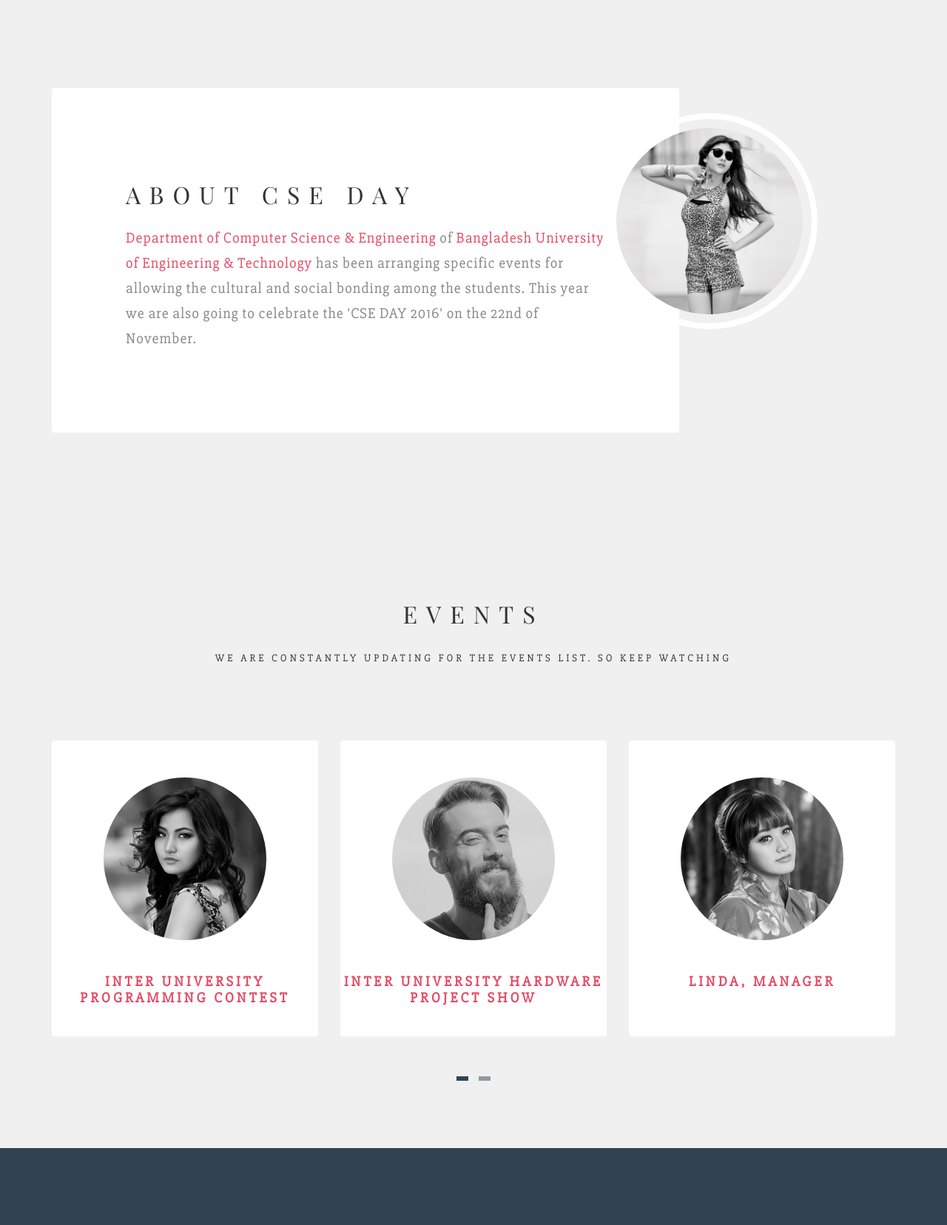
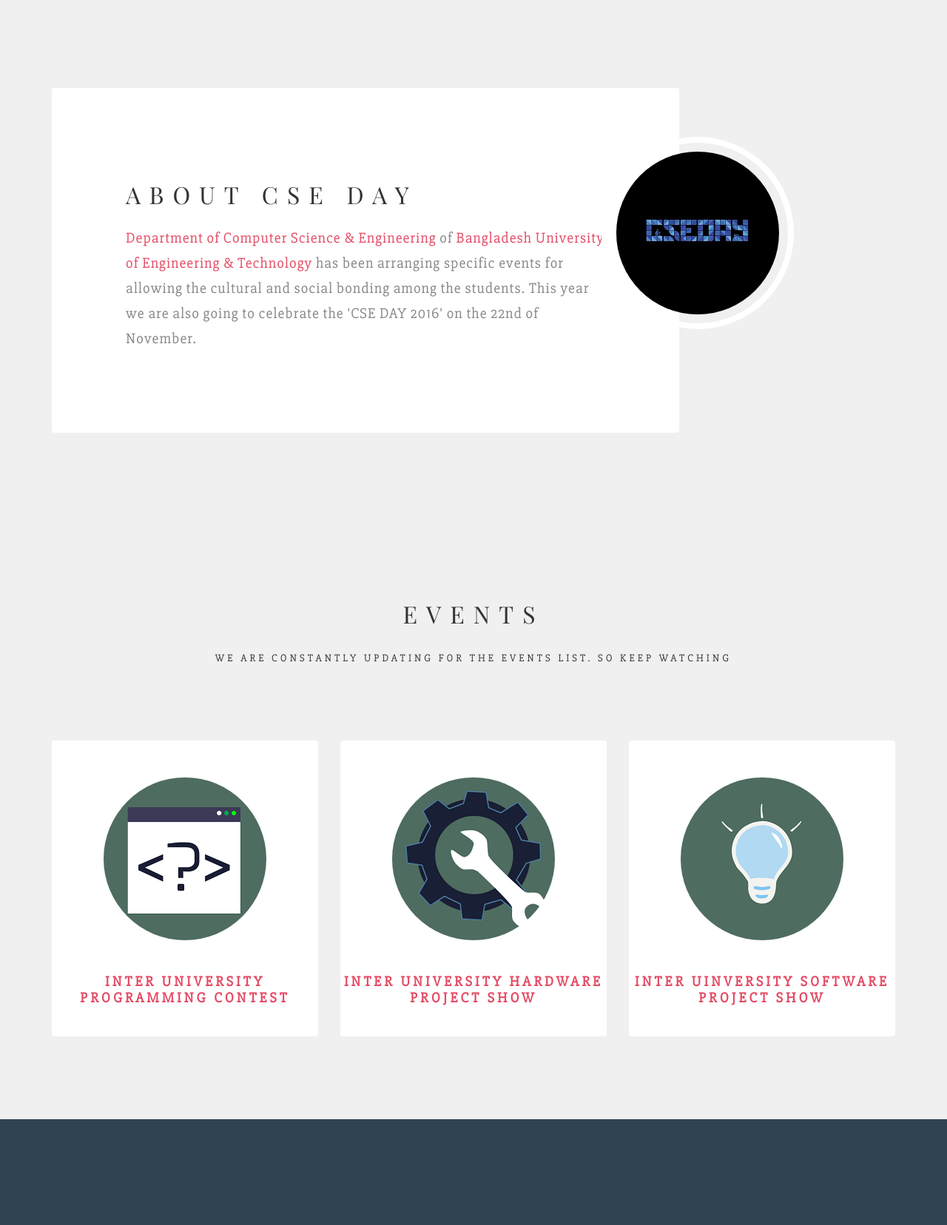
Before and after one commit to triplemzim/csefest2k16, a Django app: page /cseday2016/ in a window 1280 px wide. Shown: the part 801-2457 px from the top of the page at 74% size. Run offline with Django 3.2, Linux system fonts and the light colour scheme; some libraries are stand-ins or nearby versions.

Commit message:
New images added and adjusted

```diff
--- a/cseday2016/templates/index.html
+++ b/cseday2016/templates/index.html
@@ -118,7 +118,7 @@
       </div>
 
       <div class="col-md-3 col-sm-4 wow fadeInUp about-img" data-wow-delay="0.6s">
-        <img src="{% static 'images/about-img.jpg'%}" class="img-responsive img-circle" alt="About">
+        <img src="{% static 'images/cseday.jpg'%}" class="img-responsive img-circle" alt="About">
       </div>
 
       <div class="clearfix"></div>
@@ -151,7 +151,7 @@
           <div class="item col-md-4 col-sm-6 wow fadeInUp" data-wow-delay="0.4s">
             <div class="team-thumb">
               <div class="image-holder">
-                <img src="{% static 'images/team-img1.jpg' %}" class="img-responsive img-circle" alt="Mary">
+                <img src="{% static 'images/software.png' %}" class="img-responsive img-circle" alt="Mary">
               </div>
               <h2 class="heading">Inter University Programming Contest</h2>
               <p class="description">team based contest to test your ultimate skills of programming</p>
@@ -161,7 +161,7 @@
           <div class="item col-md-4 col-sm-6 wow fadeInUp" data-wow-delay="0.6s">
             <div class="team-thumb">
               <div class="image-holder">
-                <img src="{% static 'images/team-img2.jpg' %}" class="img-responsive img-circle" alt="Jack">
+                <img src="{% static 'images/hardware.png' %}" class="img-responsive img-circle" alt="Jack">
               </div>
               <h2 class="heading">Inter University Hardware Project Show</h2>
               <p class="description">show case your hardware magic trick to win the prizemoney worth more than 1,00,000 BDT</p>
@@ -171,22 +171,14 @@
           <div class="item col-md-4 col-sm-6 wow fadeInUp" data-wow-delay="0.8s">
             <div class="team-thumb">
               <div class="image-holder">
-                <img src="{% static 'images/team-img3.jpg'%}" class="img-responsive img-circle" alt="Linda">
+                <img src="{% static 'images/programming.png'%}" class="img-responsive img-circle" alt="Linda">
               </div>
-              <h2 class="heading">Linda, Manager</h2>
-              <p class="description">Phasellus nec ante in nunc molestie tincidunt ut eu diam.</p>
+              <h2 class="heading">Inter Uinversity Software Project show</h2>
+              <p class="description">Show us your software idea.</p>
             </div>
           </div>
 
-          <div class="item col-md-4 col-sm-6 wow fadeInUp" data-wow-delay="0.8s">
-            <div class="team-thumb">
-              <div class="image-holder">
-                <img src="{% static 'images/team-img4.jpg'%}" class="img-responsive img-circle" alt="Sandy">
-              </div>
-              <h2 class="heading">Sandy, Director</h2>
-              <p class="description">Curabitur vulputate euismod neque et tincidunt.</p>
-            </div>
-          </div>
+
 
       </div>
       <!-- end team carousel -->
```
Also changed, not shown: cseday2016/static/images/cseday.jpg (added), cseday2016/static/images/hardware.png (added), cseday2016/static/images/programming.png (added), cseday2016/static/images/software.png (added).
